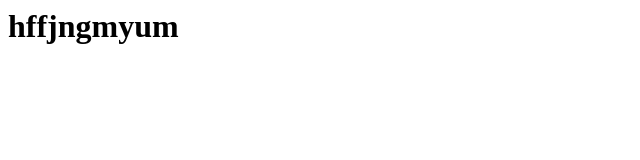
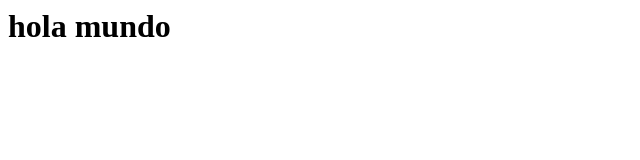
Before and after one commit to todosProyec/Daniela.github.oi, a plain HTML site: page index.html in a window 1280 px wide. Shown: the whole page, without its empty margins (0-640 px from the left). Drawn offline with Linux system fonts and the light colour scheme.

Commit message:
Update index.html

```diff
--- a/index.html
+++ b/index.html
@@ -1 +1 @@
-<h1>hffjngmyum</h1>
+<h1>hola mundo</h1>
```
